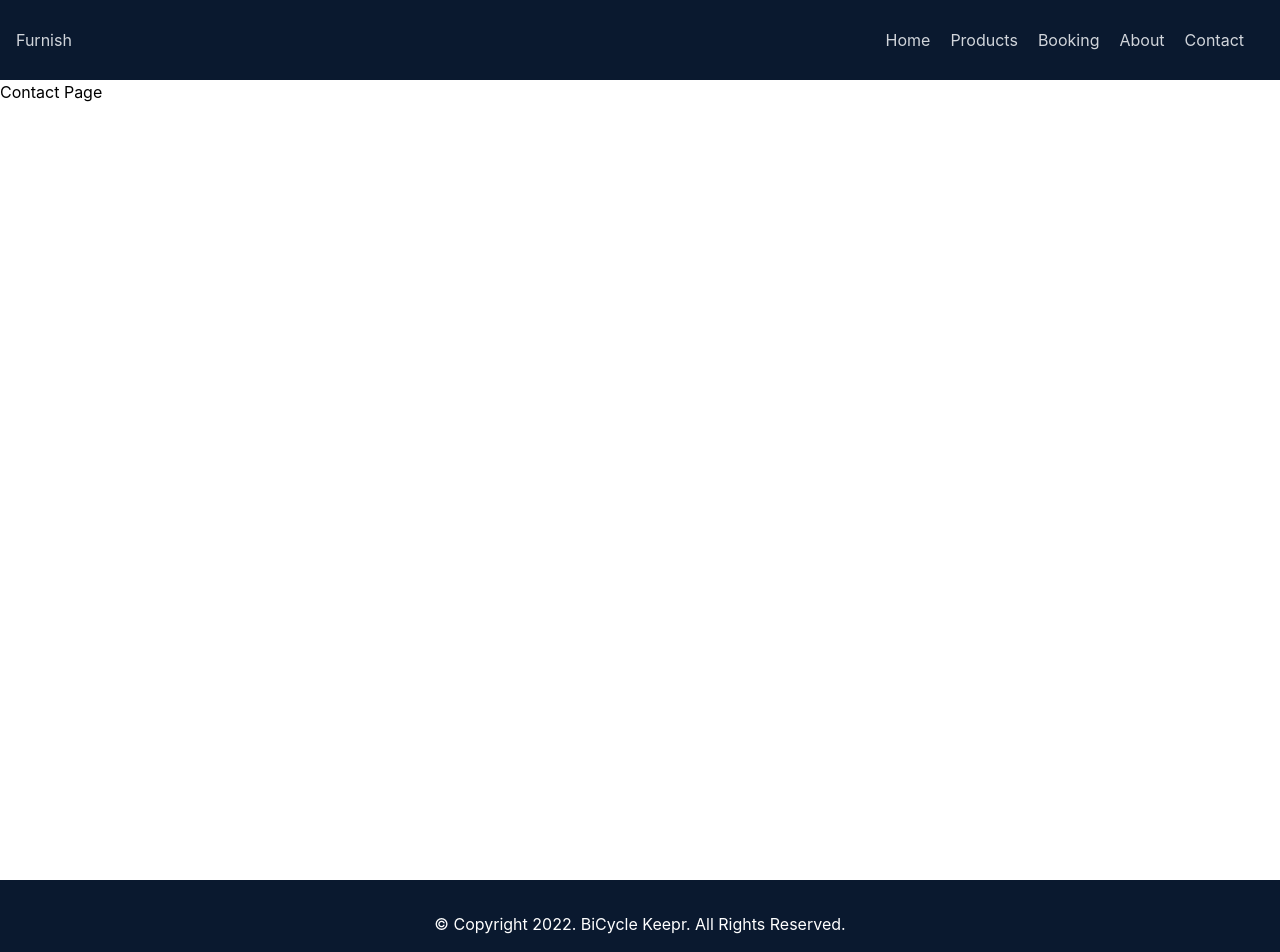
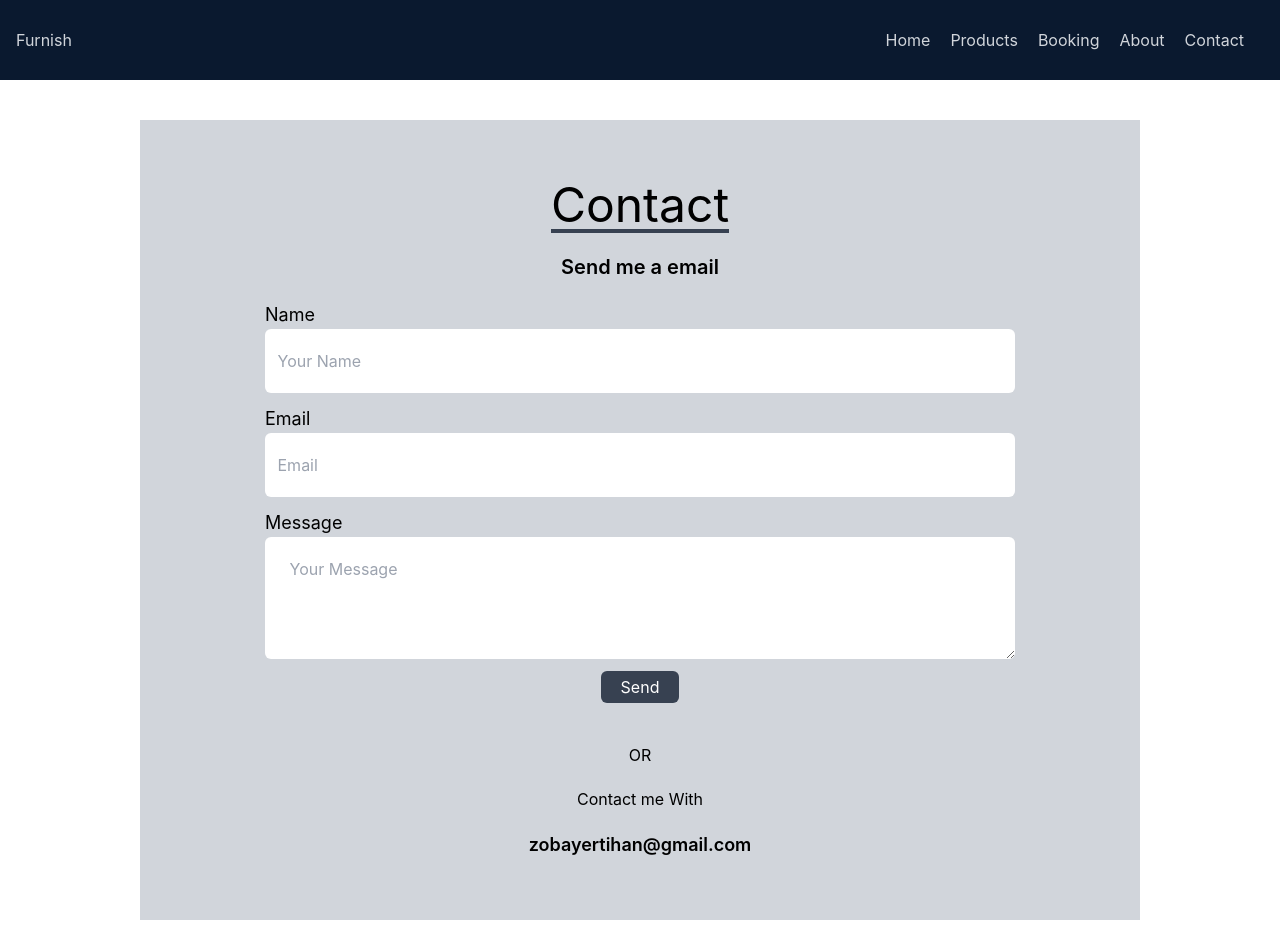
Before and after one commit to zobayertihan/Furnish, a React (Create React App) app: page /contact in a window 1280 px wide. Shown: the top 952 px of the page. Built offline with nearby package versions, Linux system fonts and the light colour scheme.

Commit message:
Contact page buildup done

```diff
--- a/package.json
+++ b/package.json
@@ -3,9 +3,11 @@
   "version": "0.1.0",
   "private": true,
   "dependencies": {
+    "@emailjs/browser": "^3.10.0",
     "@testing-library/jest-dom": "^5.16.5",
     "@testing-library/react": "^13.4.0",
     "@testing-library/user-event": "^13.5.0",
+    "emailjs": "^4.0.1",
     "react": "^18.2.0",
     "react-dom": "^18.2.0",
     "react-icons": "^4.8.0",
--- a/src/components/Footer/Footer.js
+++ b/src/components/Footer/Footer.js
@@ -6,7 +6,7 @@ const Footer = () => {
         <footer className=" bg-[#0a192f] text-white">
             <div className="container flex items-center gap-8 p-4 md:p-8 flex-col divide-gray-400">
                 <div className='flex items-center'>
-                    <span className="text-white">© Copyright 2022. BiCycle Keepr. All Rights Reserved.</span>
+                    <span className="text-white">© Copyright 2023. Furnish. All Rights Reserved.</span>
                 </div>
                 <div className="flex justify-end items-center pt-6 lg:pt-0">
                     <div className="flex space-x-4">
--- a/src/pages/Contact/Contact.js
+++ b/src/pages/Contact/Contact.js
@@ -1,9 +1,50 @@
-import React from 'react';
+import React, { useRef } from 'react';
+import emailjs from '@emailjs/browser';
+
 
 const Contact = () => {
+    const form = useRef();
+
+    const sendEmail = (e) => {
+        e.preventDefault();
+        const form = e.target;
+        emailjs.sendForm('service_krm90qx', 'template_zevkhv1', form.current, 'WmP-IBcnkmV4h3qy4')
+            .then((result) => {
+                console.log(result.text);
+            }, (error) => {
+                console.log(error.text);
+            });
+        form.reset();
+    };
     return (
-        <div className='h-screen'>
-            <h1>Contact Page</h1>
+        <div id='contacts' className='max-w-[1000px] mx-auto my-10 h-screen w-full flex items-center justify-center flex-col bg-gray-300'>
+            <h1 className='text-5xl border-b-4 border-gray-700'>Contact</h1>
+            <p className='my-5 text-center font-semibold text-xl'>Send me a email</p>
+            <form className="container flex flex-col mx-auto space-y-6 ng-untouched ng-pristine ng-valid" ref={form} onSubmit={sendEmail}>
+                <div className="grid grid-cols-1 gap-10 col-span-full ">
+                    <div className="col-span-full w-3/4 mx-auto">
+                        <label for="name" className="text-lg">Name</label>
+                        <input name="user_name" id="name" type="text" placeholder=" Your Name" className="p-2 h-full w-full rounded-md focus:ring focus:ring-opacity-75 focus:ring-violet-400 dark:border-gray-700 dark:text-gray-900" />
+                    </div>
+                    <div className="col-span-full w-3/4 mx-auto">
+                        <label for="email" className="text-lg">Email</label>
+                        <input name="user_email" id="email" type="email" placeholder=" Email" className="p-2 h-full w-full rounded-md focus:ring focus:ring-opacity-75 focus:ring-violet-400 dark:border-gray-700 dark:text-gray-900" />
+                    </div>
+                    <div className="col-span-full w-3/4 mx-auto">
+                        <label for="message" className="text-lg">Message</label>
+                        <textarea name="message" id="message" placeholder=" Your Message" className="h-full w-full rounded-md focus:ring focus:ring-opacity-75 focus:ring-violet-400 border-gray-700 text-gray-900m p-5" data-gramm="false" wt-ignore-input="true"></textarea>
+                    </div>
+                    <div className='flex items-center justify-center'>
+                        <input className='btn btn-primary rounded-md px-5 py-1 bg-gray-700 text-white' type="submit" value="Send" />
+                    </div>
+                </div>
+
+            </form>
+            <div className="divider mt-10">OR</div>
+            <div>
+                <p className='p-5 text-center'>Contact me With</p>
+                <p className='text-lg font-semibold text-center'> zobayertihan@gmail.com</p>
+            </div>
         </div>
     );
 };
```
Also changed, not shown: 1 other file (tests, documents, lock files or other folders).
